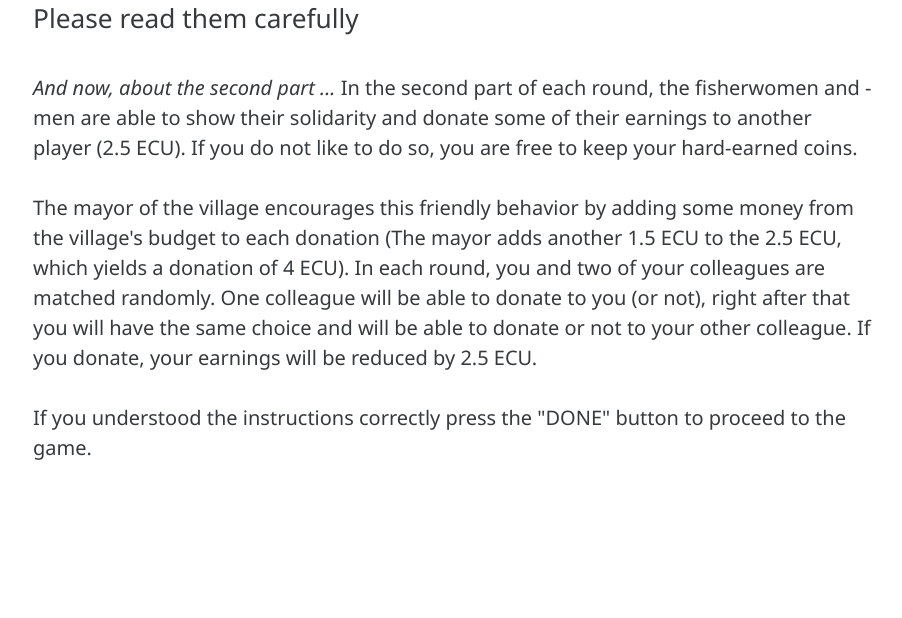
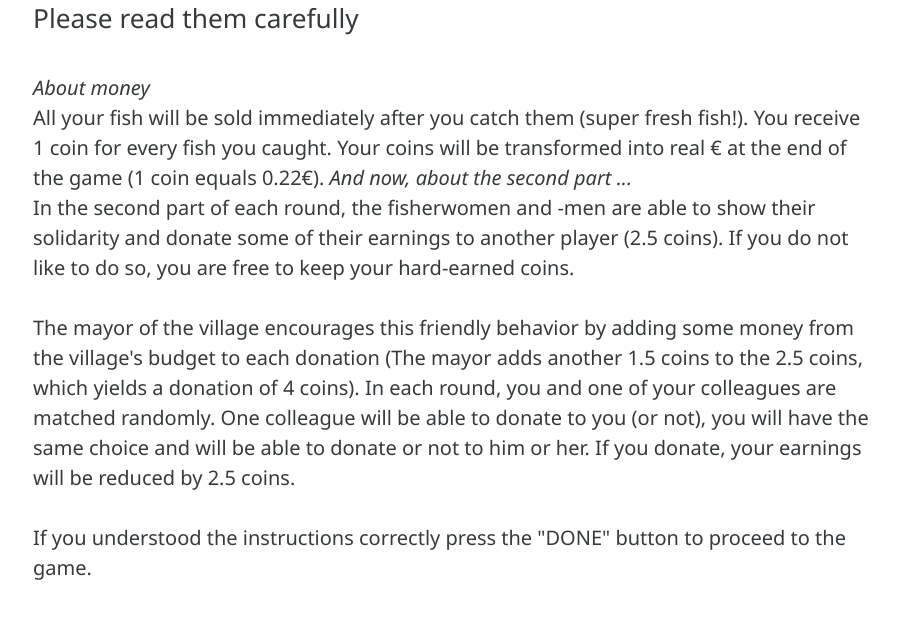
Before and after one commit to tr-2019/tragedy-revisited, a website: page public/instructions_standard2.htm in a window 1280 px wide. Shown: the part 50-668 px from the top of the page, without its empty margins (187-1089 px from the left). Drawn offline with Linux system fonts and the light colour scheme; files that its build step writes are made by us from their sources.

Commit message:
Update instructions_standard2.htm

```diff
--- a/public/instructions_standard2.htm
+++ b/public/instructions_standard2.htm
@@ -8,19 +8,25 @@
     <h3>Please read them carefully</h3>
     <div id="instructions2">
       <br>
+      <em> About money </em>
+      <br>
+      All your fish will be sold immediately after you catch them (super fresh fish!).
+      You receive 1 coin for every fish you caught.
+      Your coins will be transformed into real € at the end of the game (1 coin equals 0.22€).
       <em> And now, about the second part ... </em>
+      <br>
       In the second part of each round, the fisherwomen and -men are able to
       show their solidarity and donate some of their earnings to another player
-      (2.5 ECU). If you do not like to do so, you are free to keep your hard-earned
+      (2.5 coins). If you do not like to do so, you are free to keep your hard-earned
       coins.
       <br><br>
       The mayor of the village encourages this friendly behavior by adding some
       money from the village's budget to each donation
-      (The mayor adds another 1.5 ECU to the 2.5 ECU, which yields a donation of 4 ECU).
-      In each round, you and two of your colleagues are matched randomly.
-      One colleague will be able to donate to you (or not), right after that you
-      will have the same choice and will be able to donate or not to your other colleague.
-      If you donate, your earnings will be reduced by 2.5 ECU.
+      (The mayor adds another 1.5 coins to the 2.5 coins, which yields a donation of 4 coins).
+      In each round, you and one of your colleagues are matched randomly.
+      One colleague will be able to donate to you (or not), you
+      will have the same choice and will be able to donate or not to him or her.
+      If you donate, your earnings will be reduced by 2.5 coins.
       <br><br>
     </div>
     If you understood the instructions correctly press the "DONE" button to proceed to the game.
```
